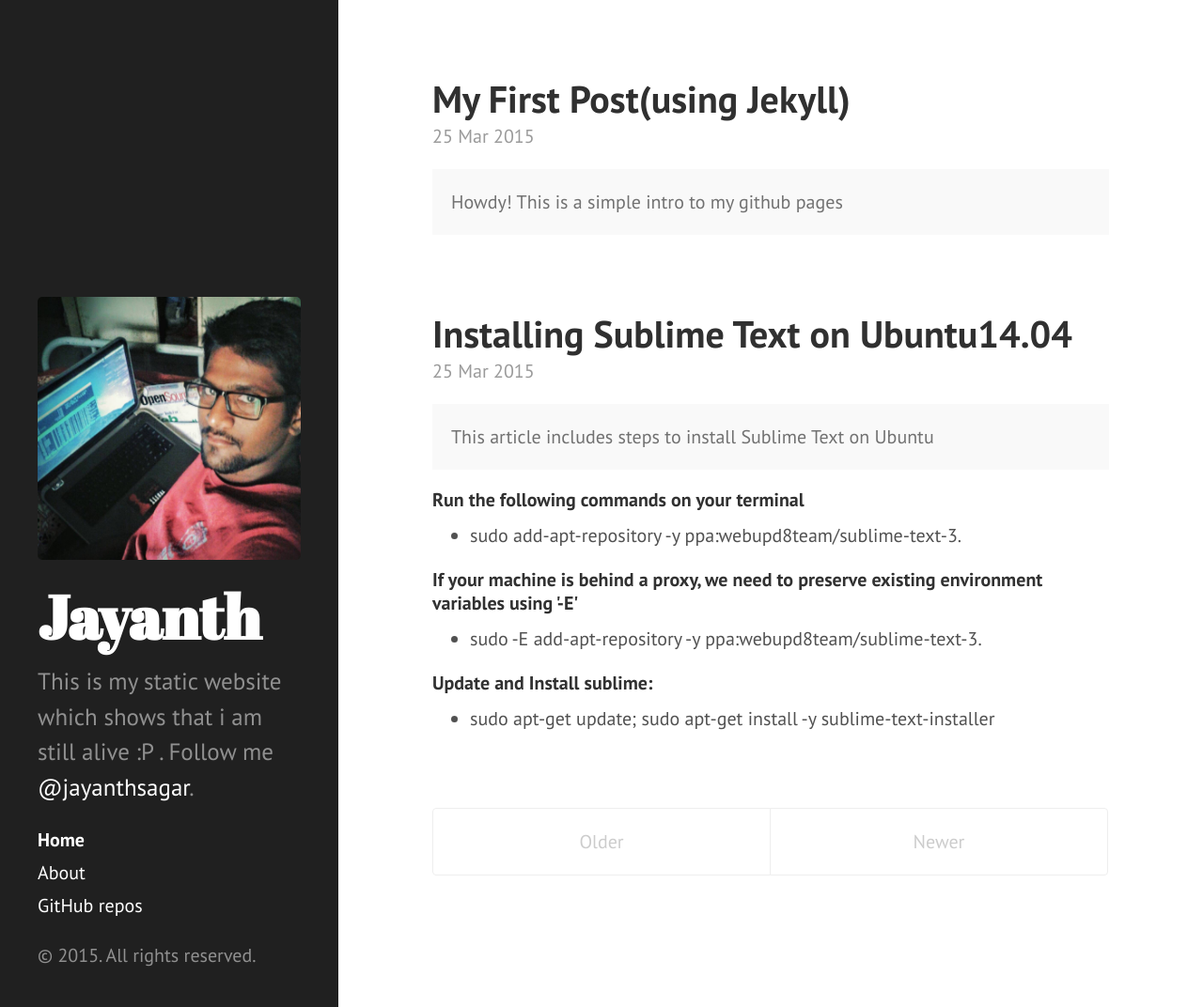
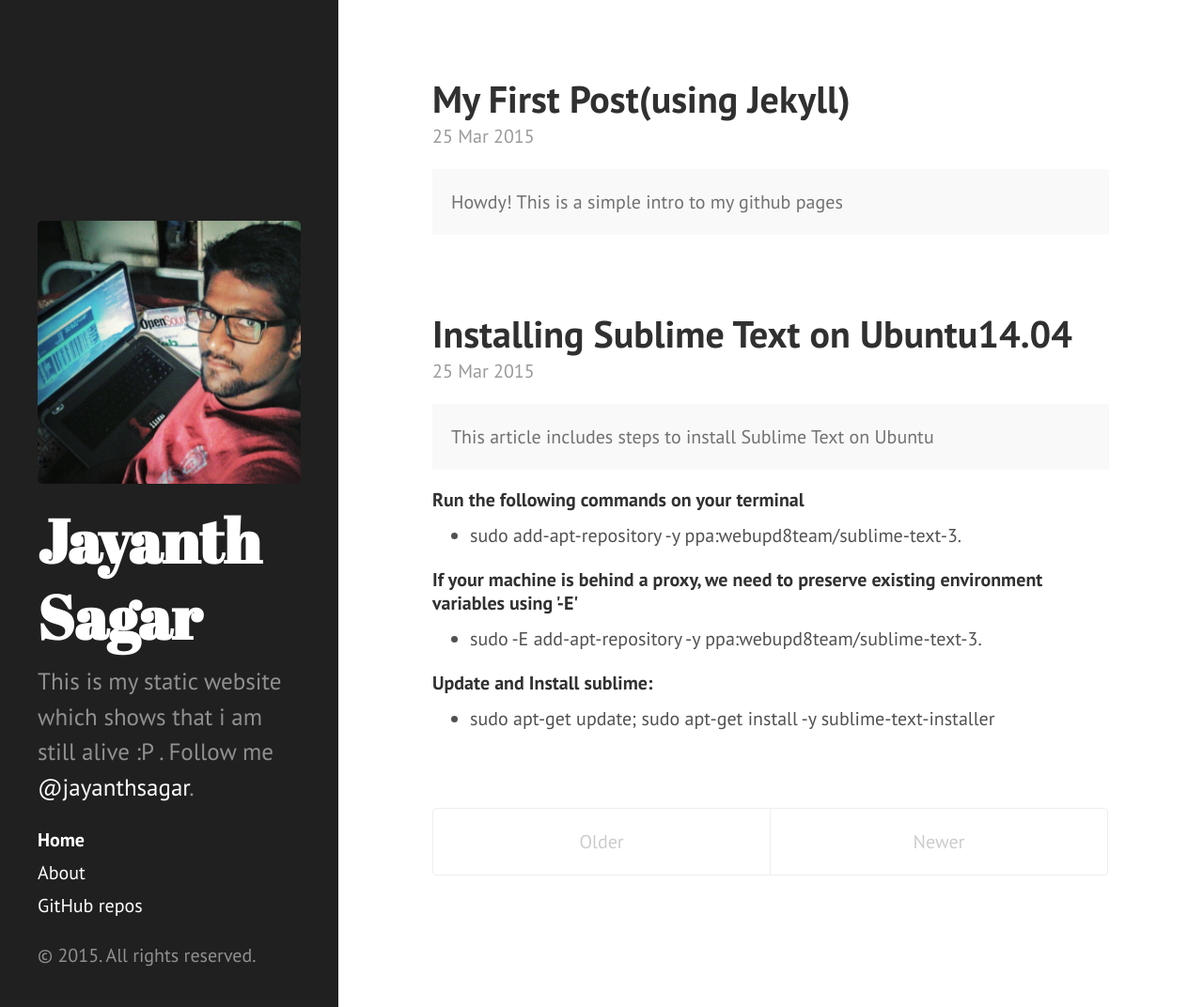
Before and after one commit to jayanthsagar/jayanthsagar.github.io, a Jekyll site: the page built from index.html, in a window 1280 px wide and 1072 px high. Shown: the whole window at 94% size. Built offline with Jekyll 4.4.1, drawn with Linux system fonts in a browser that asks for light colours; Markdown is read by kramdown in place of the engine named in the settings; the list of posts is cut into pages by our own code.

Commit message:
added sagar to title

```diff
--- a/_config.yml
+++ b/_config.yml
@@ -7,7 +7,7 @@
 relative_permalinks: true
 
 # Setup
-title:            Jayanth
+title:            Jayanth Sagar
 tagline:          'Discovering smart way of doing things'
 description:      'This is my static website which shows that i am still alive :P . Follow me <a href="https://twitter.com/jayanthsagar" target="_blank">@jayanthsagar</a>.'
 url:              http://jayanthsagar.github.io
```
